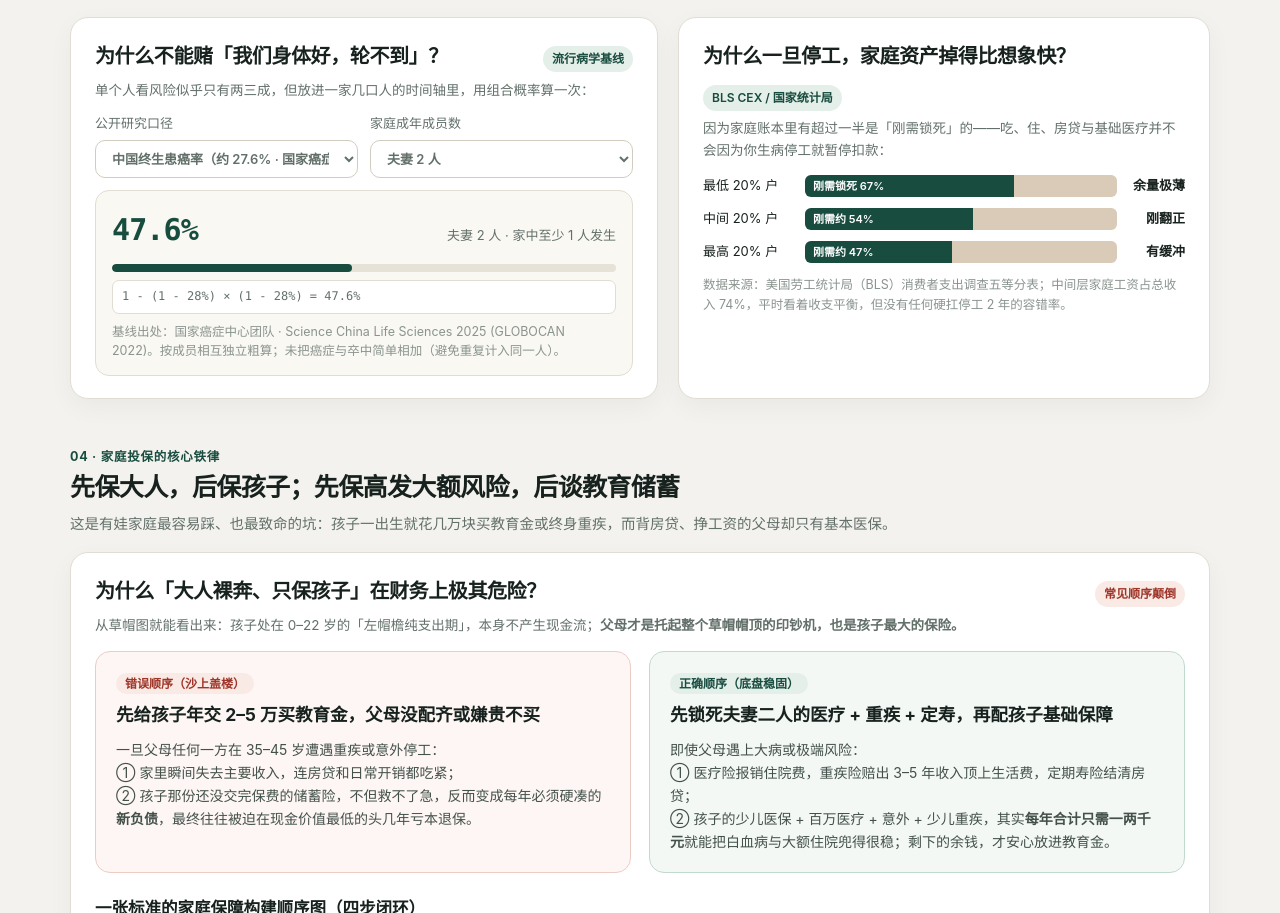
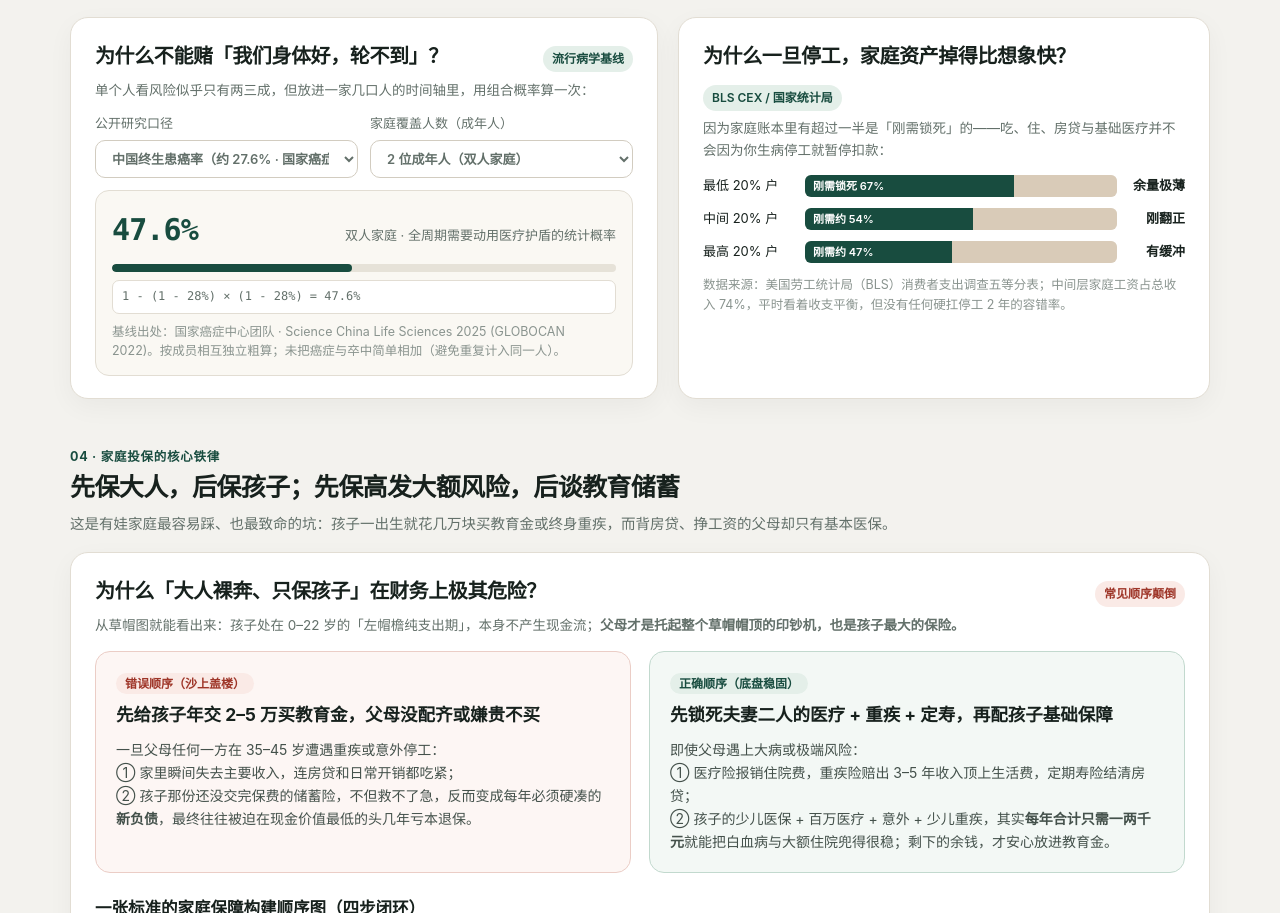
Before and after one commit to achealth-claw/family-risk-guide, a plain HTML site: page index.html in a window 1280 px wide. Shown: the part 3091-4004 px from the top of the page. Drawn offline with Linux system fonts and the light colour scheme.

Commit message:
Soften probability calculator wording to protective statistical framing
Co-authored-by: Cursor <cursoragent@cursor.com>

```diff
--- a/index.html
+++ b/index.html
@@ -726,12 +726,12 @@
                   <option value="cn_stroke">中国 25 岁起终生卒中风险（约 39.3% · NEJM）</option>
                 </select>
               </label>
-              <label>家庭成年成员数
+              <label>家庭覆盖人数（成年人）
                 <select id="prob-members">
-                  <option value="single">1 位成年人（仅自己）</option>
-                  <option value="couple" selected>夫妻 2 人</option>
-                  <option value="plus1">夫妻 2 人 + 1 位长辈</option>
-                  <option value="plus2">夫妻 2 人 + 2 位长辈</option>
+                  <option value="single">1 位成年人</option>
+                  <option value="couple" selected>2 位成年人（双人家庭）</option>
+                  <option value="plus1">3 位成年人（含 1 位长辈）</option>
+                  <option value="plus2">4 位成年人（含 2 位长辈）</option>
                 </select>
               </label>
             </div>
@@ -1231,6 +1231,6 @@
       声明：本站所有文章、概率推演与测算工具仅供家庭财务学习与风险框架对照，不构成任何保险产品要约、招揽、推荐或税务/医疗意见。涉及香港保险之具体讨论，仅在符合监管要求之前提下，面向身处香港特别行政区或明确预约赴港之人士一对一进行；正式保费、核保结论及理赔标准概以保险公司官方保单条款为准。
     </p>
   </footer>
-  <script src="site.js?v=11"></script>
+  <script src="site.js?v=12"></script>
 </body>
 </html>
--- a/site.js
+++ b/site.js
@@ -320,9 +320,9 @@ function initProbCalc() {
     const m = membersSel.value;
     let ps = [b.self];
     let desc = "1 位成年人";
-    if (m === "couple") { ps = [b.self, b.spouse]; desc = "夫妻 2 人"; }
-    else if (m === "plus1") { ps = [b.self, b.spouse, b.elder]; desc = "夫妻 + 1 位长辈"; }
-    else if (m === "plus2") { ps = [b.self, b.spouse, b.elder, b.elder]; desc = "夫妻 + 2 位长辈"; }
+    if (m === "couple") { ps = [b.self, b.spouse]; desc = "双人家庭"; }
+    else if (m === "plus1") { ps = [b.self, b.spouse, b.elder]; desc = "3 位成年人"; }
+    else if (m === "plus2") { ps = [b.self, b.spouse, b.elder, b.elder]; desc = "4 位成年人"; }
 
     const none = ps.reduce((acc, p) => acc * (1 - p), 1);
     const any = 1 - none;
@@ -332,7 +332,7 @@ function initProbCalc() {
     out.innerHTML = `
       <div class="prob-num">
         <strong>${pct}%</strong>
-        <span>${desc} · 家中至少 1 人发生</span>
+        <span>${desc} · 全周期需要动用医疗护盾的统计概率</span>
       </div>
       <div class="prob-bar"><i style="width:${Math.min(100, any * 100)}%"></i></div>
       <div class="formula">${expr} = ${pct}%</div>
```
